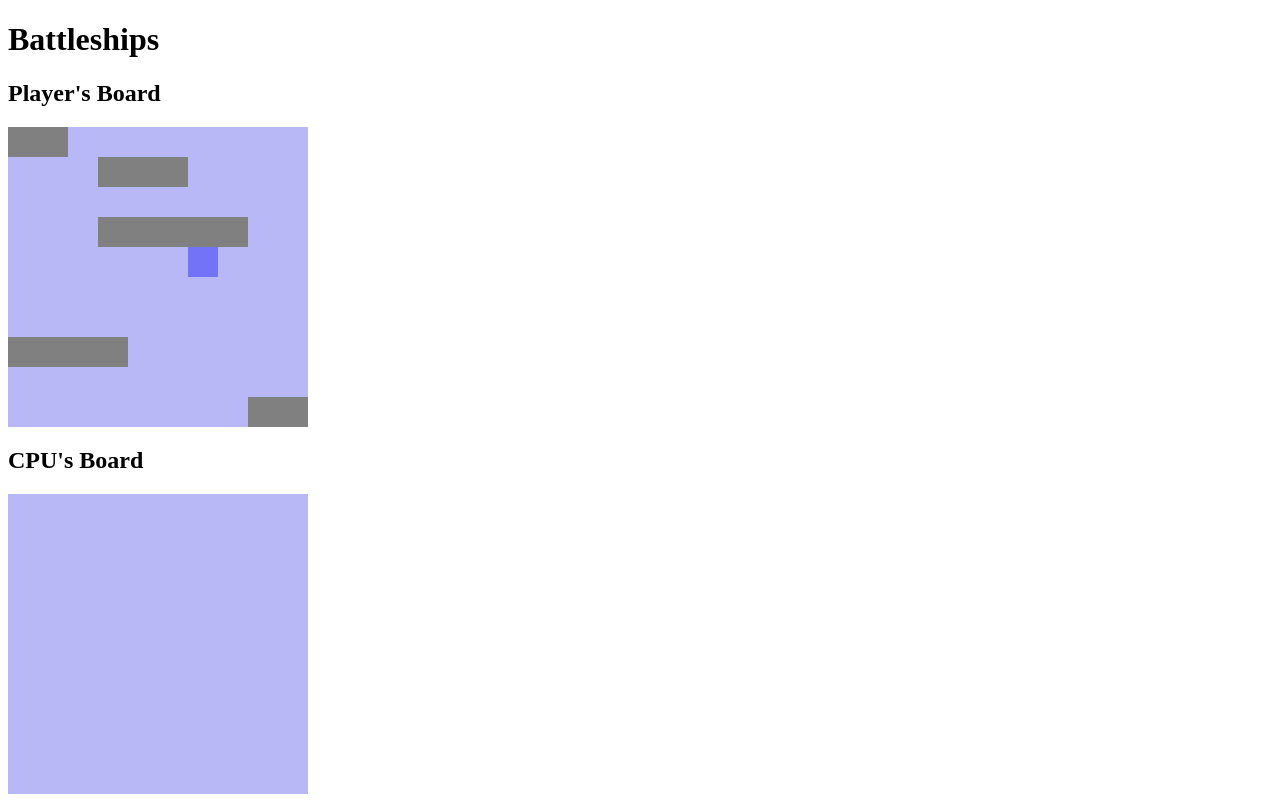
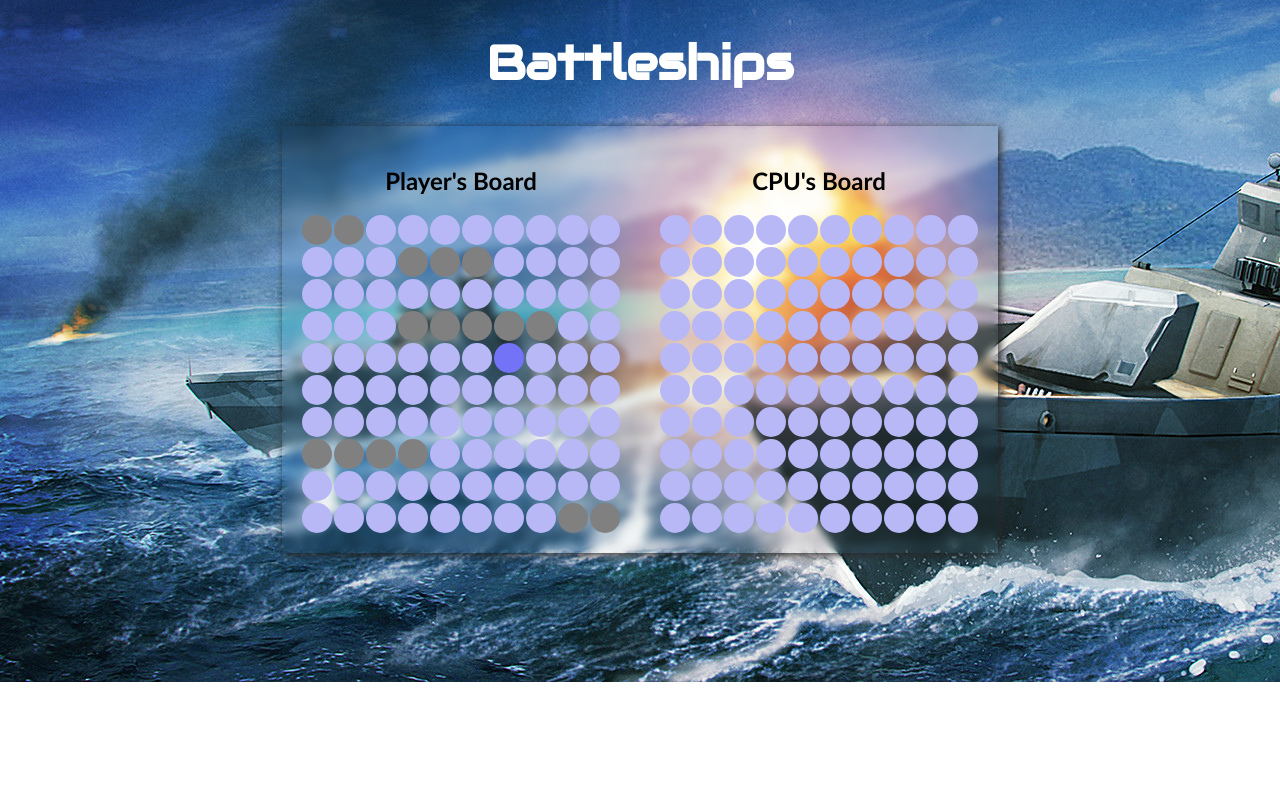
Before and after one commit to A-Smith-01/battleships, a website built with webpack: page src/template.html in a window 1280 px wide. Built offline with nearby package versions, Linux system fonts and the light colour scheme.

Commit message:
Added styling to the page

```diff
--- a/src/controller.js
+++ b/src/controller.js
@@ -3,7 +3,7 @@ const Player = require("./factories/player")
 let player1;
 let player2;
 const content = document.createElement("div")
-content.classList.add("game-contianer")
+content.classList.add("game-container")
 
 function startGame(){
     player1 = new Player("Player")
--- a/src/style.css
+++ b/src/style.css
@@ -3,6 +3,30 @@
     --miss: rgb(115, 115, 248);
     --ship: grey;
     --hit: red;
+     font-family: 'Gill Sans', 'Gill Sans MT', Calibri, 'Trebuchet MS', sans-serif;
+}
+
+.content{
+    width: fit-content;
+    margin-left: auto;
+    margin-right: auto;
+    backdrop-filter: blur(4px);
+    -webkit-backdrop-filter: blur( 4px );
+    box-shadow: 2px 2px 8px rgb(39, 39, 39);
+}
+
+body{
+    background-image: url("./assets/background.jpg");
+    background-repeat: no-repeat;
+}
+
+header{
+    text-align: center;
+    font-family: "Audiowide", sans-serif;
+    font-weight: 400;
+    font-style: normal;
+    font-size: x-large;
+    color: white;
 }
 
 .cell.hit{
@@ -19,10 +43,30 @@
 
 .cell{
     background-color: var(--empty);
+    border-radius: 15px;
 }
 
 .board{
     display: grid;
     grid-template-columns: repeat(10,30px);
     grid-template-rows: repeat(10,30px);
+    row-gap: 2px;
+    column-gap: 2px;
 }
+
+.game-container{
+    margin-left: auto;
+    margin-right: auto;
+    width: fit-content;
+    display: flex;
+    justify-content: center;
+
+}
+
+.game-container > div{
+    margin: 20px;
+}
+
+h2{
+    text-align: center;
+}
--- a/src/template.html
+++ b/src/template.html
@@ -3,6 +3,9 @@
 <head>
     <meta charset="UTF-8">
     <meta name="viewport" content="width=device-width, initial-scale=1.0">
+    <link rel="preconnect" href="https://fonts.googleapis.com">
+<link rel="preconnect" href="https://fonts.gstatic.com" crossorigin>
+<link href="https://fonts.googleapis.com/css2?family=Audiowide&family=Raleway:ital,wght@0,100..900;1,100..900&display=swap" rel="stylesheet">
     <title>Battleships</title>
 </head>
 <body>
```
Also changed, not shown: src/assets/background.jpg (added).
